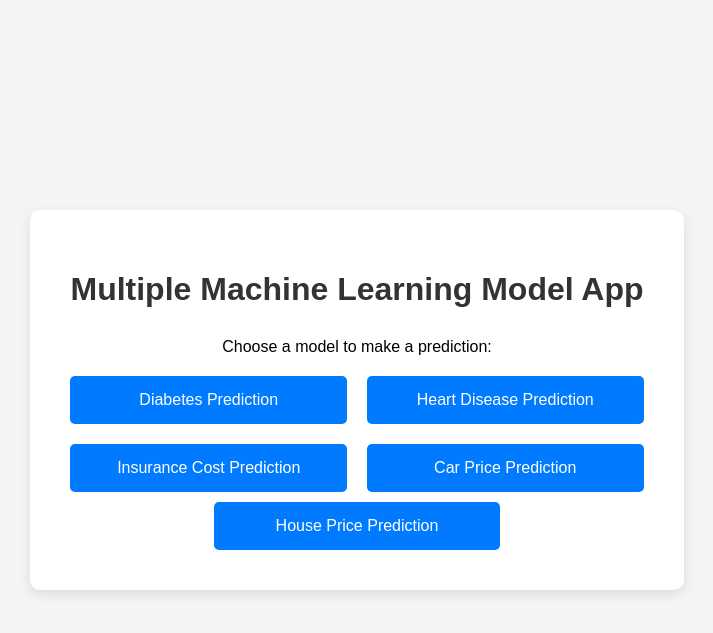
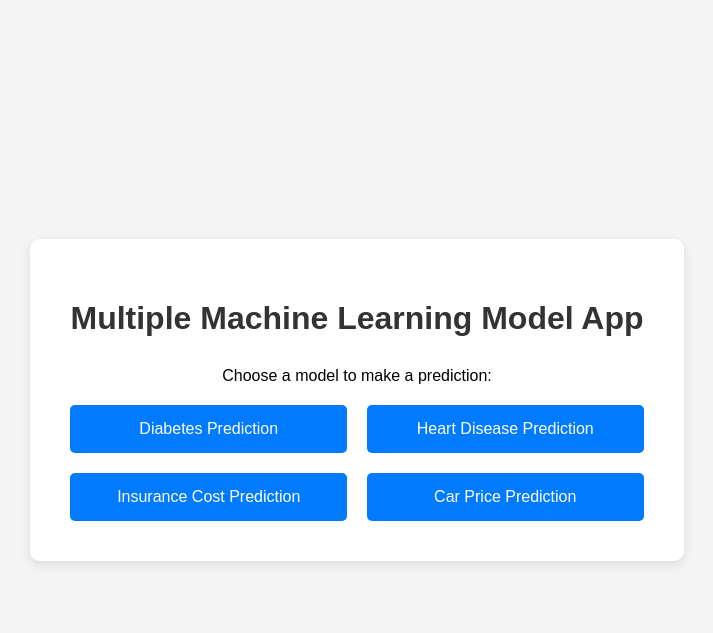
Before and after one commit to nandan2003/ML-Learning, a Flask app: page / in a window 1280 px wide. Shown: the top 633 px of the page, without its empty margins (283-996 px from the left). Run offline with Flask 3, Linux system fonts and the light colour scheme.

Commit message:
Remove large file and clean history

```diff
--- a/Advanced/Deploy Multiple ML models to Azure Web App/app.py
+++ b/Advanced/Deploy Multiple ML models to Azure Web App/app.py
@@ -14,7 +14,6 @@ try:
     heart_model = joblib.load('model/heart_disease_pipeline.pkl')
     insurance_model = joblib.load('model/insurance_pipeline.pkl')
     car_model = joblib.load('model/car_pipeline.pkl')
-    house_model = joblib.load('model/house_price_pipeline.pkl')
     print("Models loaded successfully.")
 except FileNotFoundError as e:
     print(f"Error loading model: {e}")
@@ -31,181 +30,166 @@ def home():
     # Renders the index.html file from the 'templates' folder
     return render_template('index.html')
 
-# --- Diabetes Prediction ---
+# --- Add routes for each prediction page to display the form ---
 @app.route('/diabetes')
 def diabetes_page():
     return render_template('diabetes.html')
 
+@app.route('/heart')
+def heart_page():
+    return render_template('heart.html')
+
+@app.route('/insurance')
+def insurance_page():
+    return render_template('insurance.html')
+
+@app.route('/car')
+def car_page():
+    return render_template('car.html')
+
+
 @app.route('/predict_diabetes', methods=['POST'])
 def predict_diabetes():
     if request.method == 'POST':
-        # 1. Get data from the form
-        preg = int(request.form['Pregnancies'])
-        glucose = int(request.form['Glucose'])
-        bp = int(request.form['BloodPressure'])
-        skin = int(request.form['SkinThickness'])
-        insulin = int(request.form['Insulin'])
-        bmi = float(request.form['BMI'])
-        dpf = float(request.form['DiabetesPedigreeFunction'])
-        age = int(request.form['Age'])
+        try:
+            # 1. Get data from the form and convert to numbers
+            preg = int(request.form['Pregnancies'])
+            glucose = int(request.form['Glucose'])
+            bp = int(request.form['BloodPressure'])
+            skin = int(request.form['SkinThickness'])
+            insulin = int(request.form['Insulin'])
+            bmi = float(request.form['BMI'])
+            dpf = float(request.form['DiabetesPedigreeFunction'])
+            age = int(request.form['Age'])
 
-        # 2. Create the feature DataFrame
-        # Column names MUST match those used during training
-        data = {
-            'Pregnancies': [preg],
-            'Glucose': [glucose],
-            'BloodPressure': [bp],
-            'SkinThickness': [skin],
-            'Insulin': [insulin],
-            'BMI': [bmi],
-            'DiabetesPedigreeFunction': [dpf],
-            'Age': [age]
-        }
-        features_df = pd.DataFrame(data)
+            # 2. Create the feature DataFrame
+            # Column names MUST match those used during training
+            data = {
+                'Pregnancies': [preg],
+                'Glucose': [glucose],
+                'BloodPressure': [bp],
+                'SkinThickness': [skin],
+                'Insulin': [insulin],
+                'BMI': [bmi],
+                'DiabetesPedigreeFunction': [dpf],
+                'Age': [age]
+            }
+            features_df = pd.DataFrame(data)
 
-        # 3. Make prediction
-        prediction = diabetes_model.predict(features_df)
-        result_text = "This person is DIABETIC" if prediction[0] == 1 else "This person is NOT DIABETIC"
+            # 3. Make prediction
+            prediction = diabetes_model.predict(features_df)
+            result_text = "This person is DIABETIC" if prediction[0] == 1 else "This person is NOT DIABETIC"
+
+        except (ValueError, KeyError) as e:
+            # Handle cases where conversion fails or a form field is missing
+            result_text = f"Error: Invalid input. Please ensure all fields are filled correctly. ({e})"
 
         # 4. Return the result to the same page
         return render_template('diabetes.html', prediction_text=result_text)
 
-# --- Heart Disease Prediction ---
-@app.route('/heart')
-def heart_page():
-    return render_template('heart.html')
-
 @app.route('/predict_heart', methods=['POST'])
 def predict_heart():
     if request.method == 'POST':
-        # 1. Get data from form (ensure all are converted to numbers)
-        age = int(request.form['age'])
-        sex = int(request.form['sex'])
-        cp = int(request.form['cp'])
-        trestbps = int(request.form['trestbps'])
-        chol = int(request.form['chol'])
-        fbs = int(request.form['fbs'])
-        restecg = int(request.form['restecg'])
-        thalach = int(request.form['thalach'])
-        exang = int(request.form['exang'])
-        oldpeak = float(request.form['oldpeak'])
-        slope = int(request.form['slope'])
-        ca = int(request.form['ca'])
-        thal = int(request.form['thal'])
+        try:
+            # 1. Get data from form (ensure all are converted to numbers)
+            age = int(request.form['age'])
+            sex = int(request.form['sex'])
+            cp = int(request.form['cp'])
+            trestbps = int(request.form['trestbps'])
+            chol = int(request.form['chol'])
+            fbs = int(request.form['fbs'])
+            restecg = int(request.form['restecg'])
+            thalach = int(request.form['thalach'])
+            exang = int(request.form['exang'])
+            oldpeak = float(request.form['oldpeak'])
+            slope = int(request.form['slope'])
+            ca = int(request.form['ca'])
+            thal = int(request.form['thal'])
 
-        # 2. Create DataFrame
-        # Column names MUST match
-        data = {
-            'age': [age], 'sex': [sex], 'cp': [cp], 'trestbps': [trestbps],
-            'chol': [chol], 'fbs': [fbs], 'restecg': [restecg],
-            'thalach': [thalach], 'exang': [exang], 'oldpeak': [oldpeak],
-            'slope': [slope], 'ca': [ca], 'thal': [thal]
-        }
-        features_df = pd.DataFrame(data)
+            # 2. Create DataFrame
+            # Column names MUST match
+            data = {
+                'age': [age], 'sex': [sex], 'cp': [cp], 'trestbps': [trestbps],
+                'chol': [chol], 'fbs': [fbs], 'restecg': [restecg],
+                'thalach': [thalach], 'exang': [exang], 'oldpeak': [oldpeak],
+                'slope': [slope], 'ca': [ca], 'thal': [thal]
+            }
+            features_df = pd.DataFrame(data)
 
-        # 3. Make prediction
-        prediction = heart_model.predict(features_df)
-        result_text = "This person HAS Heart Disease" if prediction[0] == 1 else "This person does NOT have Heart Disease"
+            # 3. Make prediction
+            prediction = heart_model.predict(features_df)
+            result_text = "This person HAS Heart Disease" if prediction[0] == 1 else "This person does NOT have Heart Disease"
+
+        except (ValueError, KeyError) as e:
+            result_text = f"Error: Invalid input. Please ensure all fields are filled correctly. ({e})"
 
         # 4. Return result
         return render_template('heart.html', prediction_text=result_text)
 
-# --- Insurance Cost Prediction ---
-@app.route('/insurance')
-def insurance_page():
-    return render_template('insurance.html')
-
 @app.route('/predict_insurance', methods=['POST'])
 def predict_insurance():
     if request.method == 'POST':
-        # 1. Get data from form
-        age = int(request.form['age'])
-        sex = request.form['sex']
-        bmi = float(request.form['bmi'])
-        children = int(request.form['children'])
-        smoker = request.form['smoker']
-        region = request.form['region']
+        try:
+            # 1. Get data from form
+            age = int(request.form['age'])
+            sex = request.form['sex']
+            bmi = float(request.form['bmi'])
+            children = int(request.form['children'])
+            smoker = request.form['smoker']
+            region = request.form['region']
 
-        # 2. Create DataFrame
-        data = {
-            'age': [age], 'sex': [sex], 'bmi': [bmi], 'children': [children],
-            'smoker': [smoker], 'region': [region]
-        }
-        features_df = pd.DataFrame(data)
+            # 2. Create DataFrame
+            data = {
+                'age': [age], 'sex': [sex], 'bmi': [bmi], 'children': [children],
+                'smoker': [smoker], 'region': [region]
+            }
+            features_df = pd.DataFrame(data)
 
-        # 3. Make prediction
-        prediction = insurance_model.predict(features_df)
-        result_text = f"Predicted Insurance Cost: ${prediction[0]:,.2f}"
+            # 3. Make prediction
+            prediction = insurance_model.predict(features_df)
+            result_text = f"Predicted Insurance Cost: ${prediction[0]:,.2f}"
+
+        except (ValueError, KeyError) as e:
+            result_text = f"Error: Invalid input. Please ensure all fields are filled correctly. ({e})"
 
         # 4. Return result
         return render_template('insurance.html', prediction_text=result_text)
 
-# --- Car Price Prediction ---
-@app.route('/car')
-def car_page():
-    return render_template('car.html')
-
 @app.route('/predict_car', methods=['POST'])
 def predict_car():
     if request.method == 'POST':
-        # 1. Get data from form
-        present_price = float(request.form['Present_Price'])
-        kms_driven = int(request.form['Kms_Driven'])
-        owner = int(request.form['Owner'])
-        year = int(request.form['Year'])
-        fuel_type = request.form['Fuel_Type']
-        seller_type = request.form['Seller_Type']
-        transmission = request.form['Transmission']
+        try:
+            # 1. Get data from form
+            present_price = float(request.form['Present_Price'])
+            kms_driven = int(request.form['Kms_Driven'])
+            owner = int(request.form['Owner'])
+            year = int(request.form['Year'])
+            fuel_type = request.form['Fuel_Type']
+            seller_type = request.form['Seller_Type']
+            transmission = request.form['Transmission']
 
-        # 2. Feature Engineering: Create 'Car_Age'
-        current_year = datetime.now().year
-        car_age = current_year - year
+            # 2. Feature Engineering: Create 'Car_Age'
+            current_year = datetime.now().year
+            car_age = current_year - year
 
-        # 3. Create DataFrame
-        data = {
-            'Present_Price': [present_price], 'Kms_Driven': [kms_driven],
-            'Owner': [owner], 'Fuel_Type': [fuel_type],
-            'Seller_Type': [seller_type], 'Transmission': [transmission],
-            'Car_Age': [car_age]
-        }
-        features_df = pd.DataFrame(data)
+            # 3. Create DataFrame
+            data = {
+                'Present_Price': [present_price], 'Kms_Driven': [kms_driven],
+                'Owner': [owner], 'Fuel_Type': [fuel_type],
+                'Seller_Type': [seller_type], 'Transmission': [transmission],
+                'Car_Age': [car_age]
+            }
+            features_df = pd.DataFrame(data)
 
-        # 4. Make prediction
-        prediction = car_model.predict(features_df)
-        result_text = f"Predicted Resale Value: ₹{prediction[0]:,.2f} lakhs" # Assuming price is in lakhs
+            # 4. Make prediction
+            prediction = car_model.predict(features_df)
+            result_text = f"Predicted Resale Value: ₹{prediction[0]:,.2f} lakhs" # Assuming price is in lakhs
+
+        except (ValueError, KeyError) as e:
+            result_text = f"Error: Invalid input. Please ensure all fields are filled correctly. ({e})"
 
         # 5. Return result
         return render_template('car.html', prediction_text=result_text)
-
-@app.route('/predict_house', methods=['POST'])
-def predict_house():
-    if request.method == 'POST':
-        # 1. Get data from form
-        med_inc = float(request.form['MedInc'])
-        house_age = float(request.form['HouseAge'])
-        avg_rooms = float(request.form['AveRooms'])
-        avg_bedrms = float(request.form['AveBedrms'])
-        population = float(request.form['Population'])
-        avg_occup = float(request.form['AveOccup'])
-        latitude = float(request.form['Latitude'])
-        longitude = float(request.form['Longitude'])
-
-        # 2. Create DataFrame (Column names from fetch_california_housing)
-        data = {
-            'MedInc': [med_inc], 'HouseAge': [house_age], 'AveRooms': [avg_rooms],
-            'AveBedrms': [avg_bedrms], 'Population': [population],
-            'AveOccup': [avg_occup], 'Latitude': [latitude], 'Longitude': [longitude]
-        }
-        features_df = pd.DataFrame(data)
-
-        # 3. Make prediction
-        prediction = house_model.predict(features_df)
-        # Model predicts in $100,000s
-        predicted_price = prediction[0] * 100000
-        result_text = f"Predicted House Value: ${predicted_price:,.2f}"
-
-        # 4. Return result
-        return render_template('house.html', prediction_text=result_text)
 
 
 # 4. Run the app
--- a/Advanced/Deploy Multiple ML models to Azure Web App/templates/index.html
+++ b/Advanced/Deploy Multiple ML models to Azure Web App/templates/index.html
@@ -66,10 +66,6 @@
             <a href="/car">Car Price Prediction</a>
         </div>
 
-        <div class="single-link">
-             <a href="/house">House Price Prediction</a>
-        </div>
-
     </div>
 
 </body>
```
